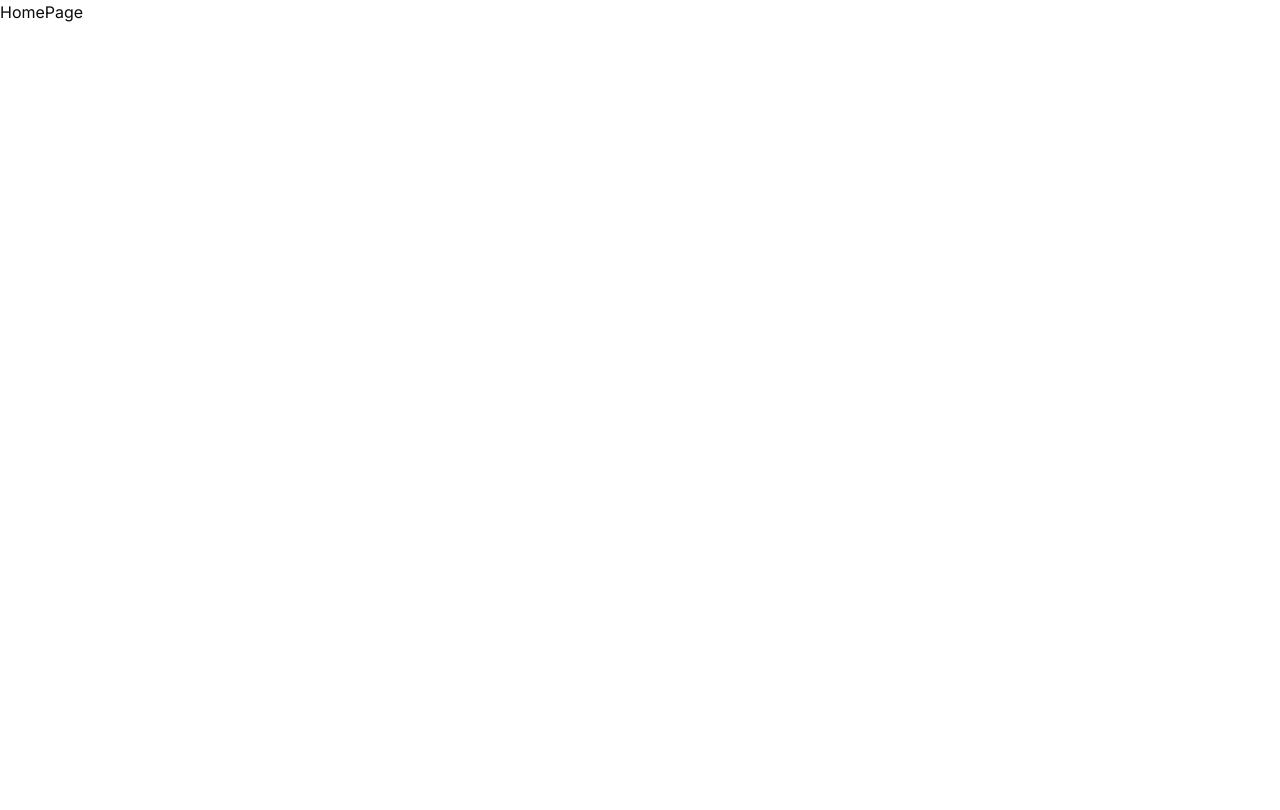
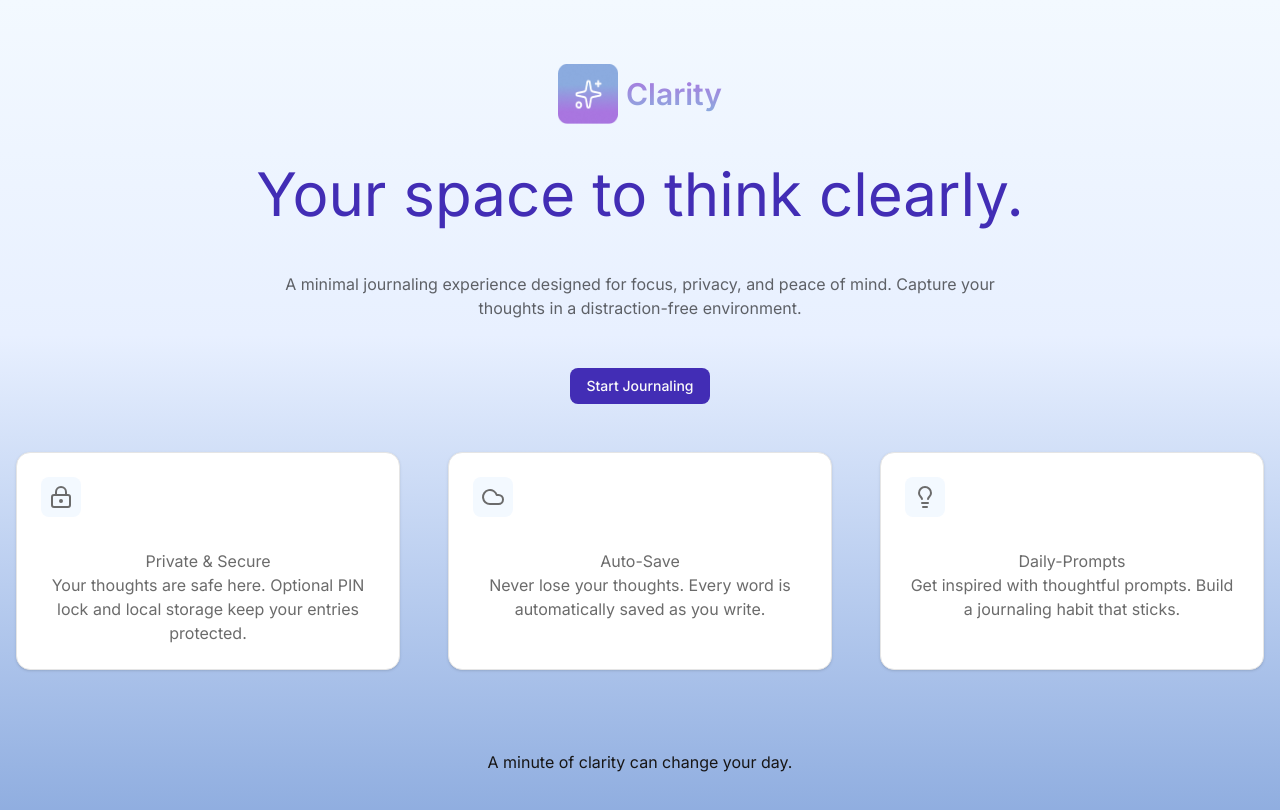
Before and after one commit to rimpleshrestha/Clarity-frontend, a React app: page / in a window 1280 px wide. Shown: the top 810 px of the page. Built offline with nearby package versions, Linux system fonts and the light colour scheme; the HTML template or start-up script is replaced by a standard one.

Commit message:
landing page made

```diff
--- a/src/page.tsx
+++ b/src/page.tsx
@@ -1,5 +1,76 @@
+import { Cloud, Lightbulb, LockKeyhole } from "lucide-react";
+import { Button } from "./components/ui/button";
+import { Card, CardContent, CardHeader } from "./components/ui/card";
+
 const HomePage = () => {
-  return <div>HomePage</div>;
+  return (
+    <div className="min-h-screen bg-linear-to-b from-[#F3F9FF] from-0% via-[#E8F0FF] via-40% to-[#8BAADE] to-100% flex justify-center items-center flex-col px-4 py-8 md:py-12 lg:py-16 relative overflow-hidden">
+      <div className="flex justify-center flex-col items-center">
+        <div className="flex gap-2 items-center mb-10">
+          <img src="logo.png" className="size-[60px]" />{" "}
+          <span className="font-semibold text-3xl bg-linear-to-b from-[#A875DF] to-[#8BAADE] bg-clip-text text-transparent">
+            Clarity
+          </span>
+        </div>
+        <h1 className="text-[#422DB5] text-6xl">
+          Your space to think clearly.
+        </h1>
+        <p className="max-w-3xl text-wrap text-center mt-12 text-black/60">
+          A minimal journaling experience designed for focus, privacy, and peace
+          of mind. Capture your thoughts in a distraction-free environment.
+        </p>
+        <Button className="mt-12">Start Journaling</Button>
+      </div>
+      <div className="grid max-w-7xl gap-12 grid-cols-1 mt-12 md:grid-col-2 lg:grid-cols-3">
+        <Card>
+          <CardHeader>
+            <span className="p-2 w-fit text-[#6B6B6B] bg-[#F3F9FF] rounded-md flex items-center justify-center">
+              <LockKeyhole />
+            </span>
+          </CardHeader>
+          <CardContent className="text-[#6B6B6B]">
+            <span className="text-center block">Private & Secure</span>
+            <span className="text-center block">
+              Your thoughts are safe here. Optional PIN lock and local storage
+              keep your entries protected.
+            </span>
+          </CardContent>
+        </Card>
+        <Card>
+          <CardHeader>
+            <span className="p-2 w-fit text-[#6B6B6B] bg-[#F3F9FF] rounded-md flex items-center justify-center">
+              <Cloud />
+            </span>
+          </CardHeader>
+          <CardContent className="text-[#6B6B6B]">
+            <span className="text-center block">Auto-Save </span>
+            <span className="text-center block">
+              Never lose your thoughts. Every word is automatically saved as you
+              write.
+            </span>
+          </CardContent>
+        </Card>
+        <Card>
+          <CardHeader>
+            <span className="p-2 w-fit text-[#6B6B6B] bg-[#F3F9FF] rounded-md flex items-center justify-center">
+              <Lightbulb />
+            </span>
+          </CardHeader>
+          <CardContent className="text-[#6B6B6B]">
+            <span className="text-center block">Daily-Prompts</span>
+            <span className="text-center block">
+              Get inspired with thoughtful prompts. Build a journaling habit
+              that sticks.
+            </span>
+          </CardContent>
+        </Card>
+      </div>
+      <span className="text-center mt-20 text-[#171616]">
+        A minute of clarity can change your day.
+      </span>
+      <div className="bg-linear-to-r  from-[red] to-[blue] w-full "></div>
+    </div>
+  );
 };
 
 export default HomePage;
```
